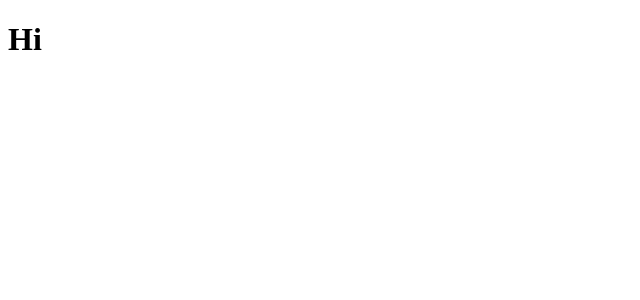
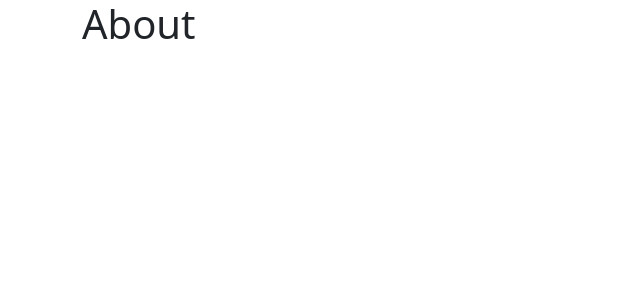
Before and after one commit to ftijan/react-ts-vite-shopping-cart, a React (Vite) app: page /about in a window 1280 px wide. Shown: the top 300 px of the page, without its empty margins (0-640 px from the left). Built offline with nearby package versions, Linux system fonts and the light colour scheme.

Commit message:
add b-strap, router, page structure

```diff
--- a/package.json
+++ b/package.json
@@ -8,8 +8,11 @@
     "preview": "vite preview"
   },
   "dependencies": {
+    "bootstrap": "^5.1.3",
     "react": "^18.0.0",
-    "react-dom": "^18.0.0"
+    "react-bootstrap": "^2.4.0",
+    "react-dom": "^18.0.0",
+    "react-router-dom": "^6.3.0"
   },
   "devDependencies": {
     "@types/react": "^18.0.0",
--- a/src/App.tsx
+++ b/src/App.tsx
@@ -1,5 +1,17 @@
+import { Routes, Route } from 'react-router-dom'
+import { Container } from 'react-bootstrap'
+import { Home } from './pages/Home'
+import { Store } from './pages/Store'
+import { About } from './pages/About'
+
 function App() {
-  return <h1>Hi</h1>;
+  return <Container className='mb-4'>
+    <Routes>
+      <Route path="/" element={<Home />} />
+      <Route path="/store" element={<Store />} />
+      <Route path="/about" element={<About />} />
+    </Routes>
+  </Container>;
 }
 
 export default App
--- a/src/main.tsx
+++ b/src/main.tsx
@@ -1,9 +1,13 @@
 import React from 'react'
 import ReactDOM from 'react-dom/client'
 import App from './App'
+import 'bootstrap/dist/css/bootstrap.min.css'
+import { BrowserRouter } from 'react-router-dom'
 
 ReactDOM.createRoot(document.getElementById('root')!).render(
   <React.StrictMode>
-    <App />
+    <BrowserRouter>
+      <App />
+    </BrowserRouter>
   </React.StrictMode>
 )
--- /dev/null
+++ b/src/pages/About.tsx
@@ -0,0 +1,3 @@
+export function About() {
+    return <h1>About</h1>
+}
--- /dev/null
+++ b/src/pages/Home.tsx
@@ -0,0 +1,3 @@
+export function Home() {
+    return <h1>Home</h1>
+}
--- /dev/null
+++ b/src/pages/Store.tsx
@@ -0,0 +1,3 @@
+export function Store() {
+    return <h1>Store</h1>
+}
```
Also changed, not shown: 1 other file (tests, documents, lock files or other folders).
